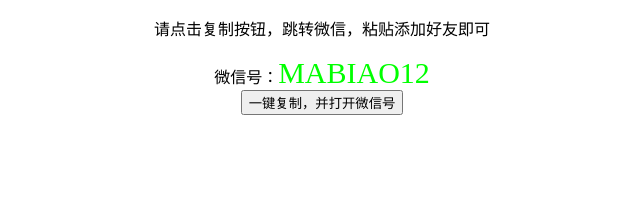
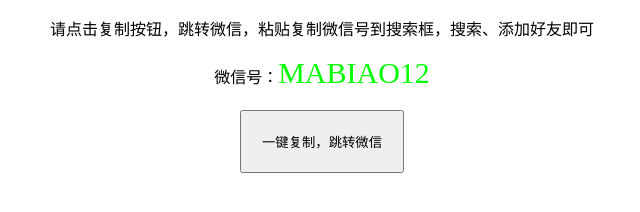
Before and after one commit to mabiao8023/wechatTest, a plain HTML site: page index.html in a window 1280 px wide. Shown: the whole page, without its empty margins (318-958 px from the left). Drawn offline with Linux system fonts and the light colour scheme.

Commit message:
复制添加微信号

```diff
--- a/index.html
+++ b/index.html
@@ -6,14 +6,19 @@
     <meta name="x5-fullscreen" content="true">
     <meta name="viewport" content="width=device-width,initial-scale=1,user-scalable=0">
     <title>测试测试</title>
-
+    <style>
+        .btn{
+            padding: 20px;
+            margin-top: 20px;
+        }
+    </style>
 </head>
 <body>
     <div class="app-container" style="text-align: center">
-        <p>请点击复制按钮，跳转微信，粘贴添加好友即可</p>
+        <p>请点击复制按钮，跳转微信，粘贴复制微信号到搜索框，搜索、添加好友即可</p>
         <div>微信号：<span style="font-size:30px;color:#00ff00">MABIAO12</span></div>
         <button class="btn" data-clipboard-text="MABIAO12">
-            一键复制，并打开微信号
+            一键复制，跳转微信
         </button>
     </div>
     <script type="text/javascript" src="./clipboard.min.js"></script>
```
